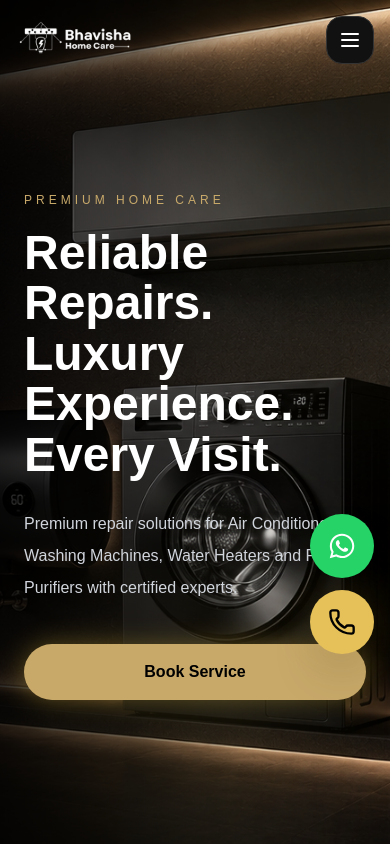
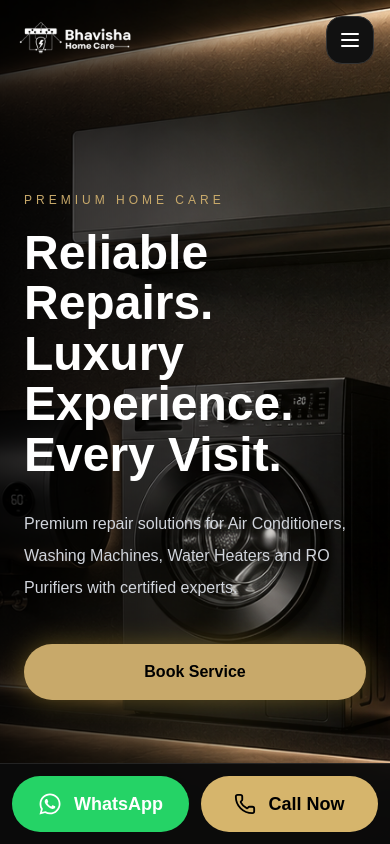
Before and after one commit to Sathyabala-dot/Bhavisha-Home-Care, a Next.js app: page / in a window 390 px wide. Shown: the top 844 px of the page. Built offline with nearby package versions, Linux system fonts and the light colour scheme.

Commit message:
Describe your changes

```diff
--- a/components/FloatingContact.tsx
+++ b/components/FloatingContact.tsx
@@ -6,180 +6,125 @@ import { motion } from "framer-motion";
 
 export default function FloatingContact() {
   return (
-   <div className="
+    <>
+      {/* Mobile Bottom Bar */}
+      <motion.div
+        initial={{ y: 120 }}
+        animate={{ y: 0 }}
+        transition={{
+          duration: 0.5,
+          ease: "easeOut",
+        }}
+        className="
           fixed
-  right-4
-  bottom-[190px]
-  md:bottom-6
-  z-[100]
-  flex
-  flex-col
-  gap-3
-">
+          bottom-0
+          left-0
+          right-0
+          z-[999]
+          bg-[#0b0b0b]/95
+          backdrop-blur-md
+          border-t
+          border-white/10
+          p-3
+          md:hidden
+        "
+      >
+        <div className="flex gap-3">
           {/* WhatsApp */}
 
-      <motion.a
+          <a
             href="https://wa.me/918062178399"
             target="_blank"
             rel="noopener noreferrer"
-        aria-label="Chat on WhatsApp"
-        initial={{
-          opacity: 0,
-          scale: 0,
-          y: 50,
-        }}
-        animate={{
-          opacity: 1,
-          scale: 1,
-          y: 0,
-        }}
-        transition={{
-          delay: 0.3,
-          type: "spring",
-          stiffness: 220,
-        }}
-        whileHover={{
-          scale: 1.1,
-        }}
-        whileTap={{
-          scale: 0.95,
-        }}
             className="
-    group
-    w-16 h-16
+              flex-1
+              h-14
               rounded-full
               bg-[#25D366]
               hover:bg-[#20c85a]
-    shadow-2xl
               flex
               items-center
               justify-center
+              gap-3
+              text-white
+              font-semibold
+              text-lg
               transition-all
               duration-300
-    hover:scale-110
+              active:scale-95
             "
           >
-        <FaWhatsapp
-          size={28}
-          className="text-white"
-        />
-
-        {/* Tooltip */}
-
-        <span
-          className="
-            pointer-events-none
-            absolute
-            right-[75px]
-            whitespace-nowrap
-            rounded-full
-            bg-[#111]
-            px-4
-            py-2
-            text-sm
-            text-white
-            opacity-0
-            shadow-xl
-            transition-all
-            duration-300
-            group-hover:opacity-100
-          "
-        >
-          WhatsApp Us
-        </span>
-      </motion.a>
+            <FaWhatsapp size={24} />
+            WhatsApp
+          </a>
 
           {/* Call */}
 
-      <motion.a
+          <a
             href="tel:+918062178399"
-        aria-label="Call Now"
-        initial={{
-          opacity: 0,
-          scale: 0,
-          y: 50,
-        }}
-        animate={{
-          opacity: 1,
-          scale: 1,
-          y: 0,
-        }}
-        transition={{
-          delay: 0.45,
-          type: "spring",
-          stiffness: 220,
-        }}
-        whileHover={{
-          scale: 1.1,
-        }}
-        whileTap={{
-          scale: 0.95,
-        }}
             className="
-    group
-    w-16 h-16
+              flex-1
+              h-14
               rounded-full
-    bg-[#E6C15A]
-    hover:bg-[#d4af37]
-    shadow-2xl
+              bg-[#D6B56C]
+              hover:bg-[#c8a553]
               flex
               items-center
               justify-center
+              gap-3
+              text-black
+              font-semibold
+              text-lg
               transition-all
               duration-300
-    hover:scale-110
+              active:scale-95
             "
           >
-         <Phone
-    size={28}
-    className="text-black group-hover:-rotate-12 transition-transform duration-300"
-  />
+            <Phone size={22} />
+            Call Now
+          </a>
+        </div>
+      </motion.div>
 
-
-        {/* Tooltip */}
-
-        <span
+      {/* Desktop Floating Buttons */}
+      <div className="hidden md:flex fixed right-6 bottom-6 z-[999] flex-col gap-4">
+        <a
+          href="https://wa.me/918062178399"
+          target="_blank"
           className="
-            pointer-events-none
-            absolute
-            right-[75px]
-            whitespace-nowrap
+            w-14
+            h-14
             rounded-full
-            bg-[#111]
-            px-4
-            py-2
-            text-sm
-            text-white
-            opacity-0
+            bg-[#25D366]
+            flex
+            items-center
+            justify-center
             shadow-xl
-            transition-all
-            duration-300
-            group-hover:opacity-100
+            hover:scale-110
+            transition
           "
         >
-          Call Now
-        </span>
-      </motion.a>
+          <FaWhatsapp size={26} className="text-white" />
+        </a>
 
-      {/* Pulse Ring */}
-
-      <div
+        <a
+          href="tel:+918062178399"
           className="
-          pointer-events-none
-          absolute
-          bottom-0
-          right-0
-          -z-10
-          h-16
-          w-16
+            w-14
+            h-14
             rounded-full
-          bg-[#d4af37]/20
-          blur-xl
-          animate-pulse
-          lg:h-20
-          lg:w-20
+            bg-[#D6B56C]
+            flex
+            items-center
+            justify-center
+            shadow-xl
+            hover:scale-110
+            transition
           "
-      />
+        >
+          <Phone size={24} className="text-black" />
+        </a>
       </div>
+    </>
   );
 }
```
Lines whose indentation alone changed are shown as unchanged.
